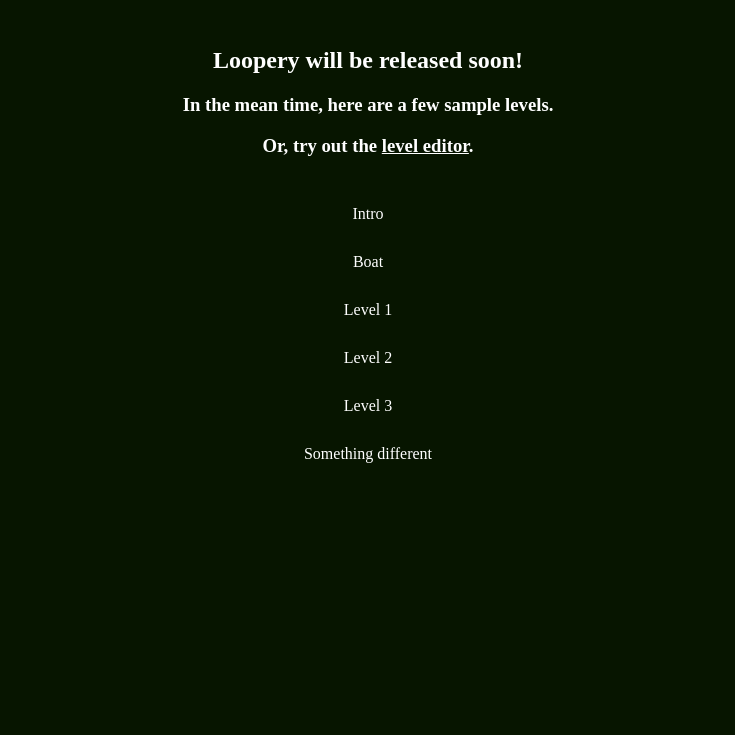
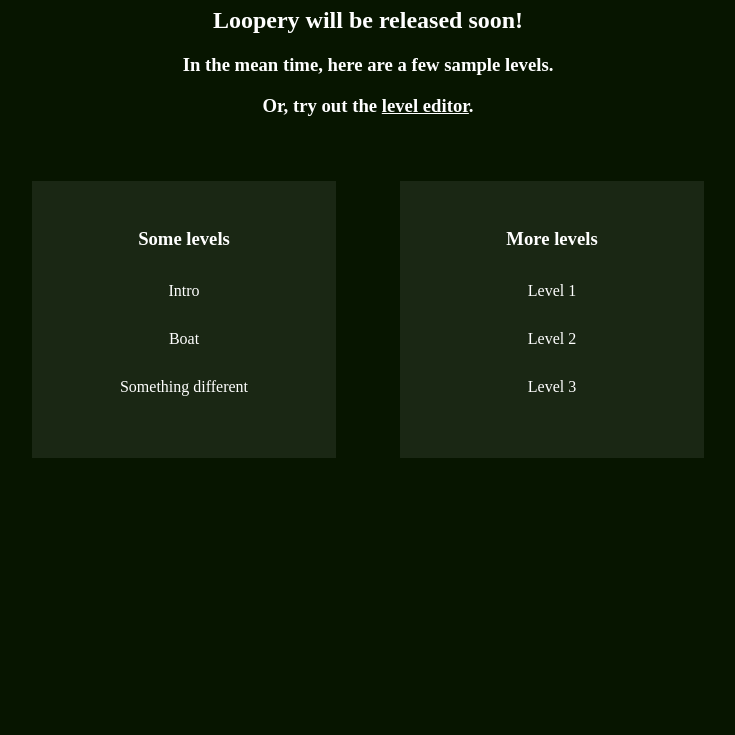
Before and after one commit to marycourtland/Loopery, a plain HTML site: page index.html in a window 1280 px wide. Shown: the part 73-808 px from the top of the page, without its empty margins (272-1007 px from the left). Drawn offline with Linux system fonts and the light colour scheme; no server answers.

Commit message:
Group levels into sections and clean stuff up a bit

```diff
--- a/index.html
+++ b/index.html
@@ -64,13 +64,6 @@
         </div>
       </div>
 
-
-      <div id="level_menu" class="game-overlay">
-        <h2>Loopery will be released soon!</span></h2>
-        <h3>In the mean time, here are a few sample levels.</h3>
-        <h3 style="margin-bottom:3rem;">Or, try out the <a href="editor.htm" style="text-decoration:underline; display:inline;">level editor</a>.</h3>
-      </div>
-
       <div id="level_loader" style="display:none;">
         <h3>SAVE LEVEL</h3>
         Copy this text and save it somewhere safe.
@@ -86,6 +79,15 @@
       <span>... loading ...</span>
       <div class='cw'><div></div></div>
       <div class='ccw'><div></div></div>
+    </div>
+    <div id="level_menu" class="game-overlay">
+      <h1>LOOPERY</h1>
+      <h2>Loopery will be released soon!</span></h2>
+      <h3>In the mean time, here are a few sample levels.</h3>
+      <h3 style="margin-bottom:3rem;">Or, try out the <a href="editor.htm" style="text-decoration:underline; display:inline;">level editor</a>.</h3>
+      <div id='level-sections'>
+        <!-- sections full of levels will be populated here -->
+      </div>
     </div>
   </body>
 
--- a/js/levellist.js
+++ b/js/levellist.js
@@ -1,31 +1,37 @@
 loopery.levels = [
   {
     url: 'levels/intro.json',
+    section: 'Some levels',
     link: null,
     data: null
   },
   {
     url: 'levels/boat.json',
+    section: 'Some levels',
+    link: null,
+    data: null
+  },
+  {
+    url: 'levels/advanceguard.json',
+    section: 'Some levels',
     link: null,
     data: null
   },
   {
     url: 'levels/shortpaths.json',
+    section: 'More levels',
     link: null,
     data: null
   },
   {
     url: 'levels/shortpaths2.json',
+    section: 'More levels',
     link: null,
     data: null
   },
   {
     url: 'levels/quitehard.json',
-    link: null,
-    data: null
-  },
-  {
-    url: 'levels/advanceguard.json',
+    section: 'More levels',
     link: null,
     data: null
   }
@@ -65,14 +71,15 @@ loopery.isFirstLevel = function() {
   return loopery.gameplay.current_level === 0;
 }
 
-
 loopery.isLastLevel = function() {
   return loopery.gameplay.current_level === loopery.levels.length - 1;
 }
 
+
 loopery.fetchLevelData = function(level_index) {
   var url = loopery.levels[level_index].url;
-  loopery.levels[level_index].link = loopery.levelMenu.makeLink();
+  var level_metadata = loopery.levels[level_index];
+  loopery.levelMenu.populateLink(level_metadata);
 
   if (loopery.isLevelSolved(level_index)) {
     loopery.levels[level_index].link.addClass('level-solved');
--- a/js/loopery.js
+++ b/js/loopery.js
@@ -85,9 +85,7 @@ loopery.stages.titlescreen = {
 
 loopery.stages.levelmenu = {
   tick: function() {
-    draw.clear(loopery.ctx);
-    loopery.levelMenu.tick();
-    loopery.levelMenu.draw();
+    // nothing?
     loopery.next();
   },
   stageStart: function() { $("#level_menu").show(); },
--- a/js/menus/level_menu.js
+++ b/js/menus/level_menu.js
@@ -1,18 +1,30 @@
-loopery.levelMenu = new GameObject(loopery);
+loopery.levelMenu = {};
 
-loopery.levelMenu.tickActions.push(function() {
-})
+loopery.levelMenu.addSection = function(name) {
+  var id = this.turnSectionNameIntoId(name);
+  return $("<div></div>").addClass('level-section').attr('id', id).append('<h2>' + name + '</h2>').appendTo('#level-sections');
+}
 
-loopery.levelMenu.drawActions.push(function() {
-  // Render all the levels
+loopery.levelMenu.turnSectionNameIntoId = function(name) {
+  return 'section-' + name.replace(' ', '-')
+}
 
-})
-
-loopery.levelMenu.makeLink = function() {
-  return $("<a></a>").addClass('level-menu-link').appendTo("#level_menu");
+loopery.levelMenu.populateLink = function(level_metadata) {
+  // If the section for this level doesn't exist, then make it.
+  var $section = $('.level-section').filter(function(i, section) {
+    return $(section).attr('id') === loopery.levelMenu.turnSectionNameIntoId(level_metadata.section);
+  });
+  if ($section.length === 0) {
+    $section = loopery.levelMenu.addSection(level_metadata.section);
+  }
+  console.log('got section:', $section);
+  level_metadata.link = $("<a></a>").addClass('level-menu-link').appendTo($section);
+  return level_metadata.link;
 }
 
 
 loopery.levelMenu.attachLevelToLink = function(link, label, callback) {
   link.text(label).bind('click', callback);
 }
+
+s
--- a/js/presentation.js
+++ b/js/presentation.js
@@ -2,7 +2,7 @@
 
 loopery.presentation = {};
 loopery.presentation.running = false;
-loopery.presentation.getSpeed = function() { return loopery.getFrameSpeed(loopery.orb_speed * 65 )};
+loopery.presentation.getSpeed = function() { return loopery.getFrameSpeed(loopery.orb_speed * 40 )};
 
 
 loopery.presentation.canvas = $("#presentation_canvas")[0];
--- a/js/sound.js
+++ b/js/sound.js
@@ -29,7 +29,7 @@ loopery.sound = {
 
   initSoundtrack: function() {
     this.soundtrack = createjs.Sound.play('soundtrack', 'none', 0, 0, -1);
-    this.soundtrack.volume = 0.1;
+    this.soundtrack.volume = 0.07;
   },
 
   turnOff: function() {
--- a/style.css
+++ b/style.css
@@ -107,10 +107,6 @@ canvas {
   display: none;
 }
 
-  #level_menu h2 {
-    margin-top: 5em;
-  }
-
   #level_menu .level-menu-link {
     display: block;
     color: white;
@@ -128,6 +124,20 @@ canvas {
       color: white !important;
       text-decoration: none !important;
       font-size: 20px;
+    }
+
+  #level_menu .level-section {
+    background-color: rgba(255, 255, 255, 0.08);
+    width: 15rem;
+    padding: 2rem;
+    display: inline-block;
+    margin: 1rem 2rem;
+    vertical-align: top;
+  }
+
+    #level_menu .level-section h2 {
+      font-size: 14pt;
+      margin-bottom: 2rem;
     }
 
 #level_load, #level_save {
```
